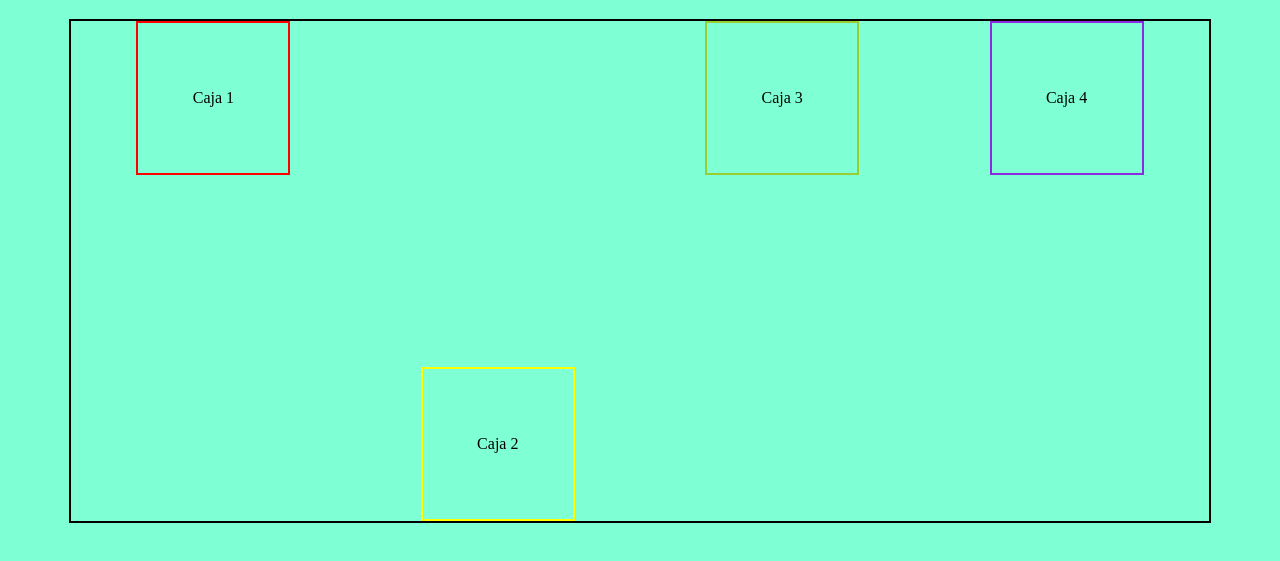
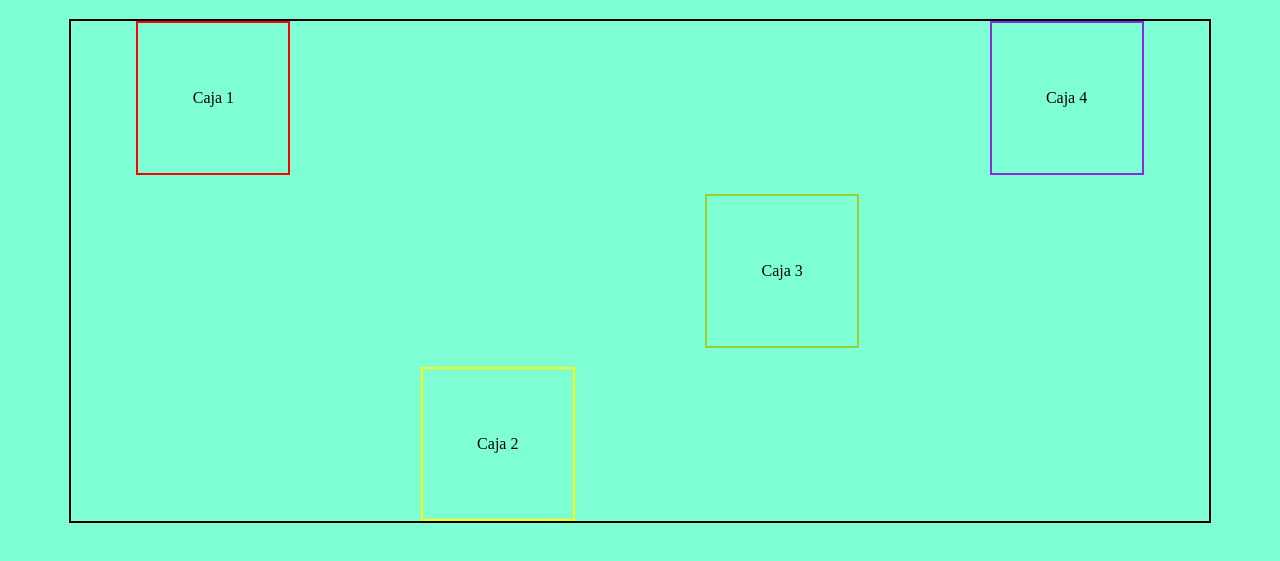
Before and after one commit to ramssrez/GenerarionBootcamp, a plain HTML site: page CSS/display-flex.html in a window 1280 px wide. Shown: the part 61-622 px from the top of the page. Drawn offline with Linux system fonts and the light colour scheme.

Commit message:
Uso de la propiedad min-heigth en css

```diff
--- a/CSS/styles/display-flex.css
+++ b/CSS/styles/display-flex.css
@@ -3,7 +3,9 @@ body{
 }
 .conteiner{
     width: 90%;
-    height: 500px;
+    min-height: 500px;
+    /* height: 500px; */
+    /* min-heigth se pude hacer por pixeles pero se encoga y se puda ver los elementos que contien*/
     margin: 0 auto;
     border: 2px black solid;
     display: flex;
@@ -28,12 +30,14 @@ body{
 }
 .caja-dos{
     border: 2px yellow solid;
-    /* Con esta opcion se manda  */
+    /* Con esta opcion se manda  el elemento al final*/
     align-self: flex-end;
 }
 .caja-tres{
     border: 2px yellowgreen solid;
+    align-self:center;
 }
 .caja-cuatro{
     border: 2px blueviolet solid;
+    align-self: flex-start;
 }
```
